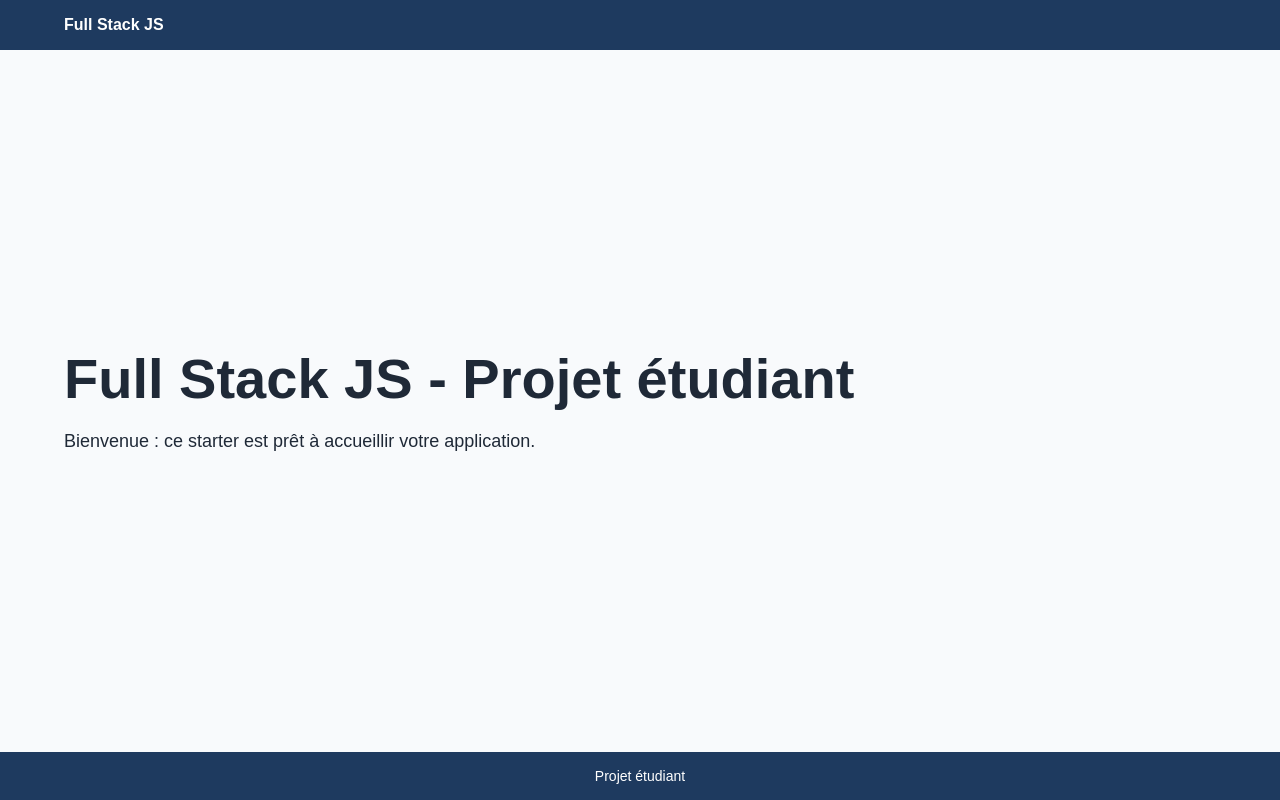
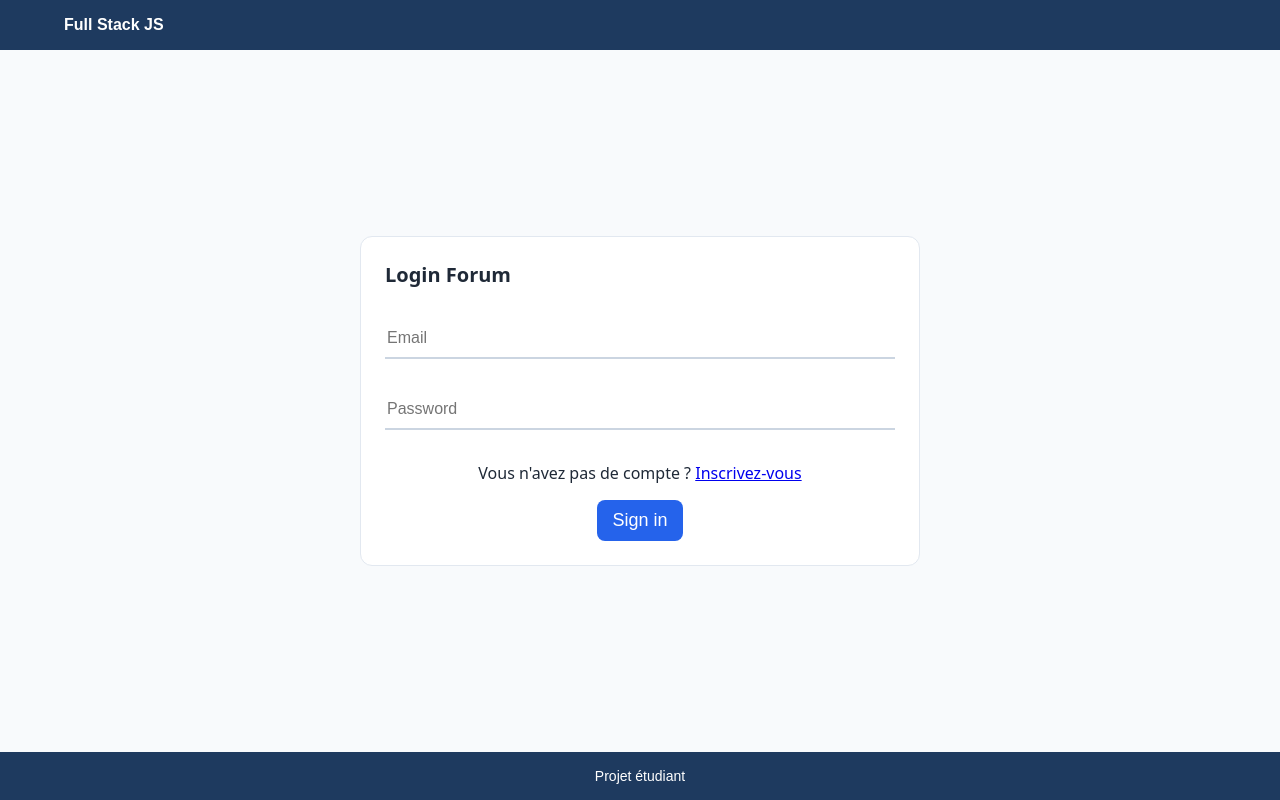
Before and after one commit to Toco1406/to-do-list, a React (Vite) app in the folder frontend/: page /login in a window 1280 px wide. Built offline with nearby package versions, Linux system fonts and the light colour scheme.

Commit message:
added register and login pages

```diff
--- a/frontend/package.json
+++ b/frontend/package.json
@@ -12,6 +12,7 @@
     "@vitejs/plugin-react": "^5.0.2",
     "react": "^19.1.1",
     "react-dom": "^19.1.1",
+    "react-router-dom": "^7.18.4",
     "vite": "^7.1.7"
   }
 }
--- a/frontend/src/App.jsx
+++ b/frontend/src/App.jsx
@@ -1,10 +1,10 @@
 import Layout from './components/Layout.jsx';
-import Home from './pages/Home.jsx';
+import AppRouter from './router/AppRouter.jsx';
 
 export default function App() {
   return (
     <Layout>
-      <Home />
+      <AppRouter />
     </Layout>
   );
 }
--- /dev/null
+++ b/frontend/src/CSS/LoginForm.css
@@ -0,0 +1,53 @@
+.login-form {
+  display: flex;
+  flex-direction: column;
+  gap: 16px;
+  width: 100%;
+  max-width: 560px;
+  margin: 40px auto;
+  padding: 24px;
+  border: 1px solid #e2e8f0;
+  border-radius: 12px;
+  background: #fff;
+  font-family: system-ui, sans-serif;
+}
+
+.login-form h2 {
+  margin: 0;
+  font-size: 1.25rem;
+}
+
+.login-form input {
+  padding: 10px 2px;
+  border: none;
+  border-bottom: 2px solid #cbd5e1;
+  border-radius: 0;
+  background: transparent;
+  font-size: 1rem;
+  transition: border-color 0.2s;
+  margin-top: 15px;
+}
+
+.login-form input:focus {
+  outline: none;
+  border-bottom-color: #2563eb;
+}
+
+.login-form button {
+  padding: 10px 25px;
+  border: none;
+  font-size: large;
+  border-radius: 8px;
+  background: #2563eb;
+  color: #fff;
+  cursor: pointer;
+}
+
+.login-form button:hover {
+  background: #1d4ed8;
+}
+
+.last{
+    display: flex;
+    justify-content: space-between;
+}
--- /dev/null
+++ b/frontend/src/CSS/registerForm.css
@@ -0,0 +1,55 @@
+.login-form {
+  display: flex;
+  flex-direction: column;
+  gap: 16px;
+  width: 100%;
+  max-width: 560px;
+  margin: 40px auto;
+  padding: 24px;
+  border: 1px solid #e2e8f0;
+  border-radius: 12px;
+  background: #fff;
+  font-family: system-ui, sans-serif;
+}
+
+.login-form h2 {
+  margin: 0;
+  font-size: 1.25rem;
+}
+
+.login-form input {
+  padding: 10px 2px;
+  border: none;
+  border-bottom: 2px solid #cbd5e1;
+  border-radius: 0;
+  background: transparent;
+  font-size: 1rem;
+  transition: border-color 0.2s;
+  margin-top: 15px;
+}
+
+.login-form input:focus {
+  outline: none;
+  border-bottom-color: #2563eb;
+}
+
+.login-form button {
+  padding: 10px 15px;
+  align-self: center;
+  border: none;
+  font-size: normal;
+  border-radius: 8px;
+  background: #2563eb;
+  color: #fff;
+  cursor: pointer;
+}
+
+.login-form button:hover {
+  background: #1d4ed8;
+}
+
+.last {
+  display: flex;
+  flex-direction: column;
+  align-items: center;
+}
--- /dev/null
+++ b/frontend/src/pages/loginPage.jsx
@@ -0,0 +1,38 @@
+import { useState } from "react";
+import "../CSS/LoginForm.css";
+
+export default function LoginForm({ onSubmit }) {
+  const [email, setEmail] = useState("");
+  const [password, setPassword] = useState("");
+
+  const handleSubmit = (e) => {
+    e.preventDefault();
+    onSubmit?.({ email, password });
+  };
+
+  return (
+    <form className="login-form" onSubmit={handleSubmit}>
+      <h2>Login Forum</h2>
+
+      <input
+        type="email"
+        placeholder="Email"
+        value={email}
+        onChange={(e) => setEmail(e.target.value)}
+        required
+      />
+
+      <input
+        type="password"
+        placeholder="Password"
+        value={password}
+        onChange={(e) => setPassword(e.target.value)}
+        required
+      />
+        <div className="last">
+            <p>Vous n'avez pas de compte ? <a href="/register">Inscrivez-vous</a></p>
+            <button type="submit">Sign in</button>
+        </div>
+    </form>
+  );
+}
--- /dev/null
+++ b/frontend/src/pages/registerPage.jsx
@@ -0,0 +1,38 @@
+import { useState } from "react";
+import "../CSS/registerForm.css";
+
+export default function RegisterForm({ onSubmit }) {
+  const [email, setEmail] = useState("");
+  const [password, setPassword] = useState("");
+
+  const handleSubmit = (e) => {
+    e.preventDefault();
+    onSubmit?.({ email, password });
+  };
+
+  return (
+    <form className="login-form" onSubmit={handleSubmit}>
+      <h2>Register Forum</h2>
+
+      <input
+        type="email"
+        placeholder="Email"
+        value={email}
+        onChange={(e) => setEmail(e.target.value)}
+        required
+      />
+
+      <input
+        type="password"
+        placeholder="Password"
+        value={password}
+        onChange={(e) => setPassword(e.target.value)}
+        required
+      />
+        <div className="last">
+            <button type="submit">Sign up</button>
+            <p>Vous avez déjà un compte ? <a href="/login">Connectez-vous</a></p>
+        </div>
+    </form>
+  );
+}
--- /dev/null
+++ b/frontend/src/router/AppRouter.jsx
@@ -0,0 +1,29 @@
+import React from 'react';
+import { createBrowserRouter, RouterProvider } from "react-router-dom";
+import Home from "../pages/Home.jsx";
+import LoginPage from "../pages/loginPage.jsx";
+import RegisterPage from "../pages/registerPage.jsx";
+
+const router = createBrowserRouter([
+  {
+    path: "/",
+    children: [
+      { index: true, element: <Home /> },
+    ],
+  },
+    {
+    path: "/login",
+    children: [
+      { index: true, element: <LoginPage /> },
+    ],
+  },
+      {
+    path: "/register",
+    children: [
+      { index: true, element: <RegisterPage /> },
+    ],
+  },
+]);
+
+const AppRouter = () => <RouterProvider router={router} />;
+export default AppRouter;
```
Also changed, not shown: 1 other file (tests, documents, lock files or other folders).
